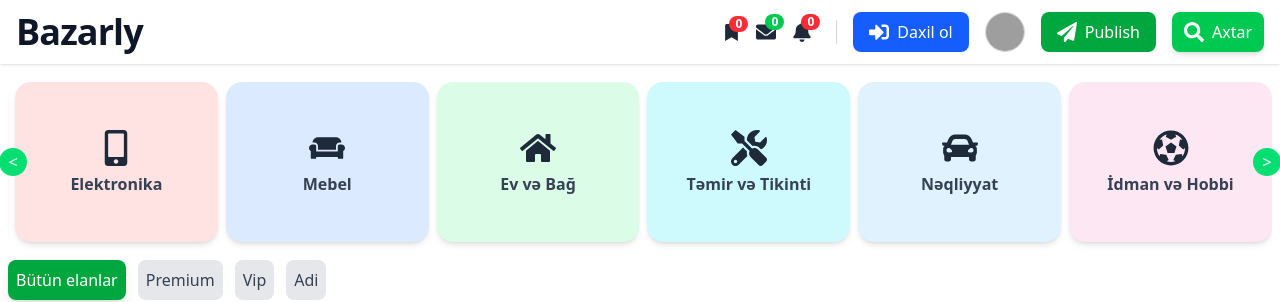
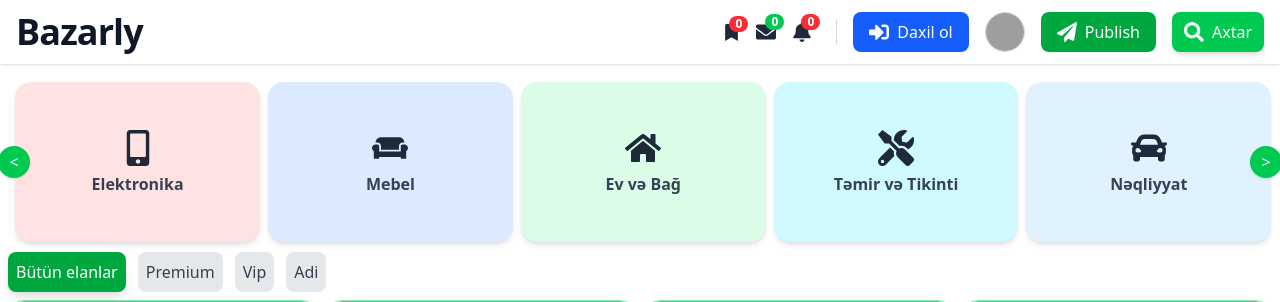
Before and after one commit to terlan-sireliyev/Bazarly, a React (Vite) app: page / in a window 1280 px wide. Shown: the top 302 px of the page. Built offline with nearby package versions, Linux system fonts and the light colour scheme; grey boxes are pictures that could not be loaded.

Commit message:
slider change

```diff
--- a/src/features/Categories/components/CategoriesGrid.tsx
+++ b/src/features/Categories/components/CategoriesGrid.tsx
@@ -1,60 +1,33 @@
-import React, { useState, useEffect } from "react";
+import React, { useState, useEffect, useRef } from "react";
 import Slider from "react-slick";
 import type { Category } from "../../../types/types";
 import "slick-carousel/slick/slick.css";
 import "slick-carousel/slick/slick-theme.css";
 
-// Arrow Props
-interface ArrowProps {
-  onClick?: () => void;
-}
-
-// Custom Next Arrow
-const NextArrow: React.FC<ArrowProps> = ({ onClick }) => (
-  <button
-    aria-label="Next category"
-    className="absolute right-[-9px] max-xl:rounded-tl-md
-  max-xl:rounded-bl-md
-  max-sm:top-[50px] top-1/2 rounded-full -translate-y-1/2 bg-green-400 text-white w-7 h-7 max-sm:h-19 max-md:h-30 max-lg:h-35  max-xl:h-40  flex items-center justify-center z-10 hover:bg-blue-600"
-    onClick={onClick}
-  >
-    {window.innerWidth < 640 ? ">" : ">"}
-  </button>
-);
-
-// Custom Prev Arrow
-const PrevArrow: React.FC<ArrowProps> = ({ onClick }) => (
-  <button
-    aria-label="Previous category"
-    className="absolute
-    max-xl:rounded-tr-md
-    max-xl:rounded-br-md
- left-[-9px]   rounded-full  max-sm:top-[50px]    top-1/2 -translate-y-1/2 bg-green-400 text-white w-7 h-7 max-sm:h-19 max-md:h-30 max-lg:h-35  max-xl:h-40 flex items-center justify-center z-10 hover:bg-blue-600"
-    onClick={onClick}
-  >
-    {window.innerWidth < 640 ? "<" : "<"}
-  </button>
-);
-
-// Component Props
 interface CategoryModalProps {
   categories: Category[];
   onSelect: (category: Category) => void;
 }
 
-const CategoriesGrid: React.FC<CategoryModalProps> = ({
-  categories,
-  onSelect,
-}) => {
-  const [slidesToShow, setSlidesToShow] = useState(6);
+const CategoriesGrid: React.FC<CategoryModalProps> = ({ categories, onSelect }) => {
+  const [slidesToShow, setSlidesToShow] = useState(5);
+  const [isDesktop, setIsDesktop] = useState(true);
+  const sliderRef = useRef<Slider | null>(null);
 
-  // Window width görə slides sayını təyin et
   useEffect(() => {
     const handleResize = () => {
       const width = window.innerWidth;
-      if (width < 640) setSlidesToShow(4); // mobile
-      else if (width < 1024) setSlidesToShow(5); // tablet
-      else setSlidesToShow(6); // desktop
+
+      if (width < 640) {
+        setSlidesToShow(5); // mobil
+        setIsDesktop(false);
+      } else if (width < 1024) {
+        setSlidesToShow(4); // tablet
+        setIsDesktop(false);
+      } else {
+        setSlidesToShow(5); // desktop
+        setIsDesktop(true);
+      }
     };
 
     handleResize();
@@ -63,33 +36,28 @@ const CategoriesGrid: React.FC<CategoryModalProps> = ({
   }, []);
 
   const settings = {
-    dots: false, // Slayderin altında göstərici nöqtələr (pagination dots) göstərilsinmi? (false = göstərilməsin)
-    infinite: true, // Sonsuz dövr (loop) rejimi: sonuncudan sonra birinciyə qayıtsın
-    speed: 500, // Slayd keçidi sürəti (ms ilə) → 500ms = 0.5 saniyə
-    adaptiveHeight: true, // Slaydın hündürlüyü kontentə görə avtomatik uyğunlaşsın
-    swipeToSlide: true, // İstifadəçi barmağı/maus ilə sürüşdürəndə birbaşa həmin slayda keçsin
-    slidesToScroll: 1, // Hər dəfə sürüşəndə neçə slayd keçsin (1 = bir-bir keçsin)
-    slidesToShow, // Eyni anda neçə slayd göstərilsin (dinamik olaraq state-dən gəlir)
-    // autoplay: true, // Slaydlar avtomatik keçsin
-    // autoplaySpeed: 2000, // Avtomatik keçid sürəti (ms ilə) → 2000ms = 2 saniyə
-    pauseOnHover: true, // Maus üstünə gələndə autoplay dayansın (false etsən, dayanmadan davam edəcək)
-    nextArrow: <NextArrow />, // İrəli (sağ) düyməsi üçün custom arrow komponenti
-    prevArrow: <PrevArrow />, // Geri (sol) düyməsi üçün custom arrow komponenti
+    className: "center",
+    infinite: true,
+    centerPadding: "40px",
+    slidesToShow,
+    swipeToSlide: true,
+    arrows: false, // slick-in default oxlarını gizlədirik
   };
 
   return (
-    <div className="mb-2 rounded w-full mx-auto relative overflow-visible">
-      <Slider {...settings}>
+    <div className="slider-container w-full mx-auto relative">
+      {/* Slider */}
+      <Slider ref={sliderRef} {...settings}>
         {categories?.map((cat, idx) => (
           <div
             key={idx}
             className={`
-    ${cat.color} flex-none flex flex-col items-center justify-center
-    text-center rounded-2xl shadow-md hover:shadow-xl hover:scale-100.5
-    transition transform cursor-pointer
-    h-20 w-28 sm:h-32 sm:w-32 md:h-36 md:w-36 lg:h-40 lg:w-40
-    px-2 my-2.5
-  `}
+              ${cat.color} flex-none flex flex-col items-center justify-center
+              text-center rounded-2xl shadow-md hover:shadow-xl hover:scale-105
+              transition transform cursor-pointer
+              h-20 w-28 sm:h-32 sm:w-32 md:h-36 md:w-36 lg:h-40 lg:w-40
+              px-2 my-2.5
+            `}
             onClick={() => onSelect(cat)}
           >
             <cat.icon className="text-2xl sm:text-3xl md:text-4xl text-gray-800" />
@@ -99,6 +67,24 @@ const CategoriesGrid: React.FC<CategoryModalProps> = ({
           </div>
         ))}
       </Slider>
+
+      {/* Yalnız desktop üçün düymələr */}
+      {isDesktop && (
+        <>
+          <button
+            onClick={() => sliderRef.current?.slickPrev()}
+            className="absolute left-[-10px] top-1/2 -translate-y-1/2 bg-green-500 text-white w-8 h-8 rounded-full flex items-center justify-center shadow hover:bg-blue-600 transition"
+          >
+            {"<"}
+          </button>
+          <button
+            onClick={() => sliderRef.current?.slickNext()}
+            className="absolute right-[-10px] top-1/2 -translate-y-1/2 bg-green-500 text-white w-8 h-8 rounded-full flex items-center justify-center shadow hover:bg-blue-600 transition"
+          >
+            {">"}
+          </button>
+        </>
+      )}
     </div>
   );
 };
--- a/src/index.css
+++ b/src/index.css
@@ -11,10 +11,7 @@ body {
  .slick-track {
     gap: 6px !important;
   }
-  .slick-list {
-    width: 96%;
-    margin: 0 auto !important;
-  }
+
 }
 
 /* 500px-dən aşağı ekranlarda */
@@ -22,10 +19,7 @@ body {
  .slick-track {
     gap: 4px !important;
   }
-  .slick-list {
-    width: 92%;
-    margin: 0 auto !important;
-  }
+
 }
 
 
@@ -35,19 +29,13 @@ body {
     /* width: 2980px!important; */
 
   }
-  .slick-list {
-    width: 92%;
-    margin: 0 auto !important;
-  }
+
 }
 @media (max-width: 450px) {
  .slick-track {
     gap: 4px !important;
   }
-  .slick-list {
-    width: 88%;
-    margin: 0 auto !important;
-  }
+
 }
 
 
```
